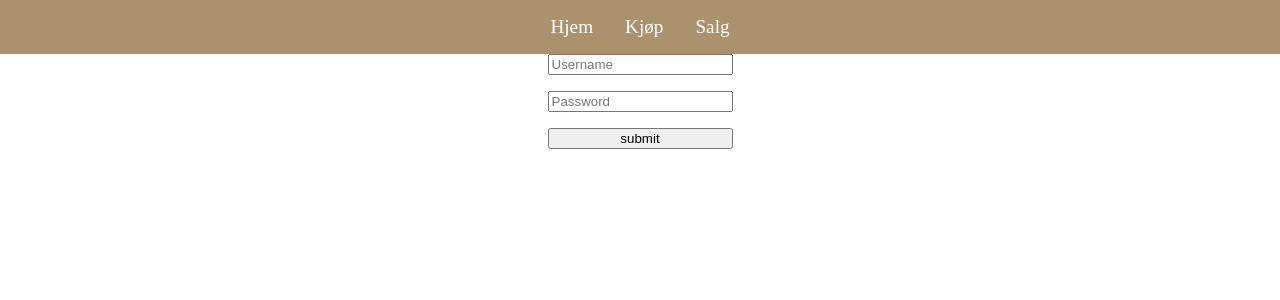
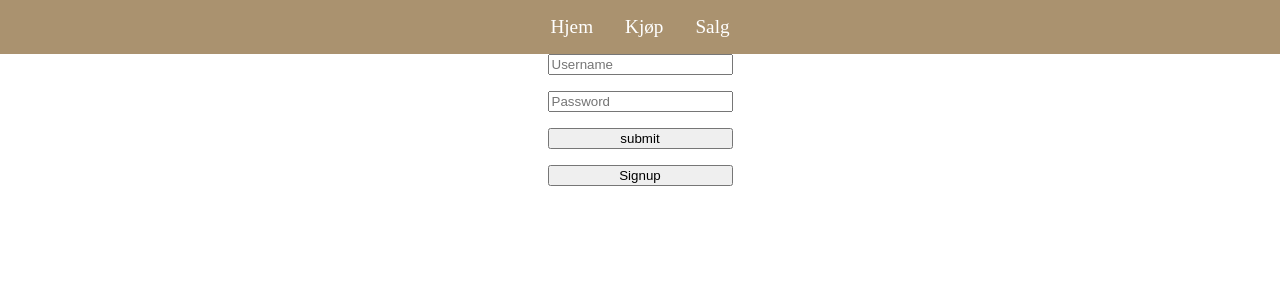
Before and after one commit to SapteinKabeltann/Sali-Kini, a Nuxt app: page /login in a window 1280 px wide. Shown: the top 300 px of the page. Built offline with nearby package versions, Linux system fonts and the light colour scheme; no server answers.

Commit message:
added signup to loginpage

```diff
--- a/pages/login.vue
+++ b/pages/login.vue
@@ -4,6 +4,7 @@
             <input type="email" autocomplete="email" v-model="email" placeholder="Username">
             <input type="password" v-model="password" placeholder="Password">
             <button>submit</button>
+            <button @click="redirectToSignup">Signup</button>
         </form>
 
     </div>
@@ -33,6 +34,11 @@ const signInWithPassword = async () => {
     }
 }
 
+
+const redirectToSignup = () => {
+    router.push('/signup')  // Navigerer til /signup-siden
+}
+
 /*watch(username, (newInput, oldInput) =>  {
 console.log(newInput, oldInput);
 })*/
```
Also changed, not shown: pages/signup.vue (+10 -0 lines).
